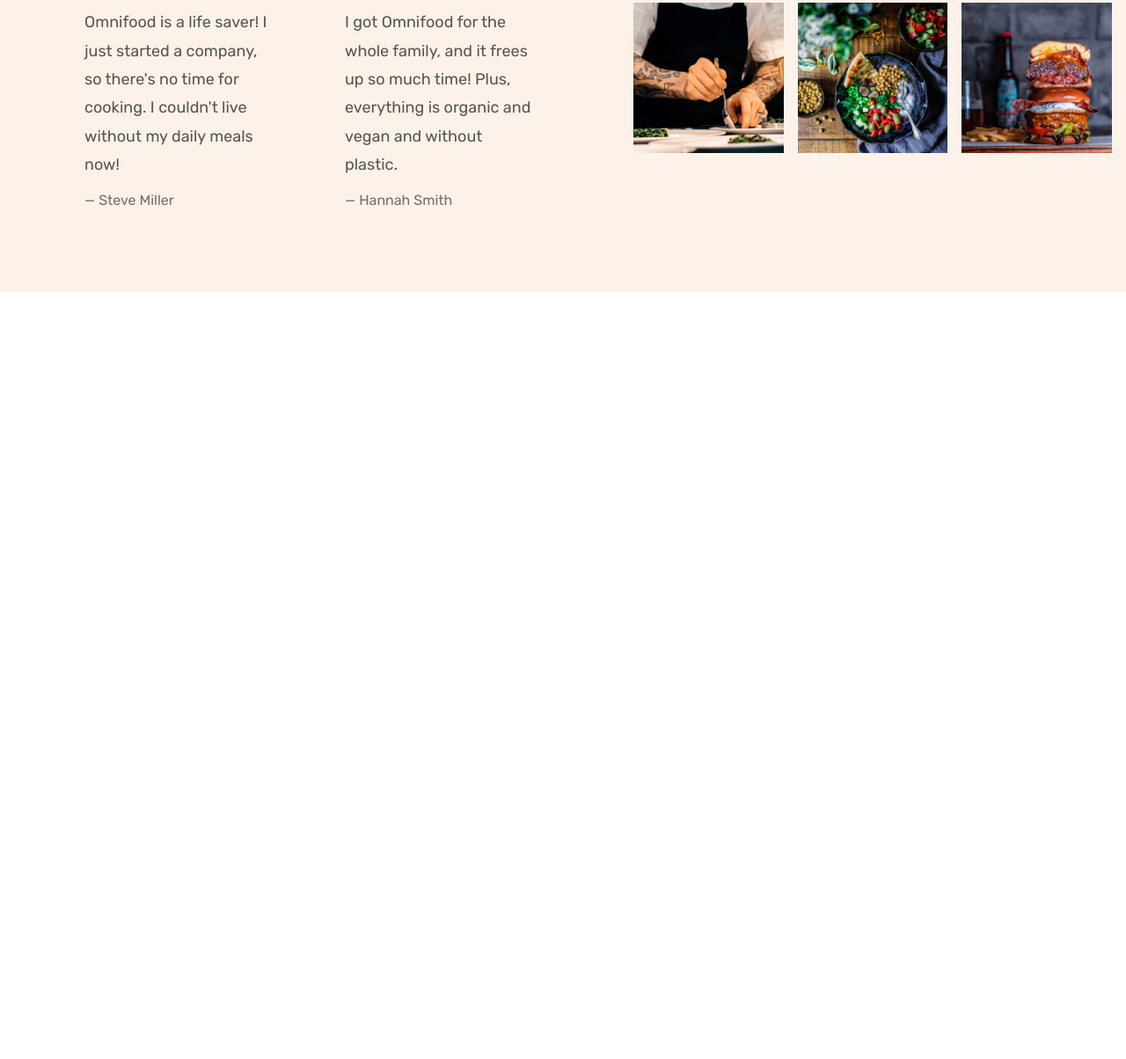
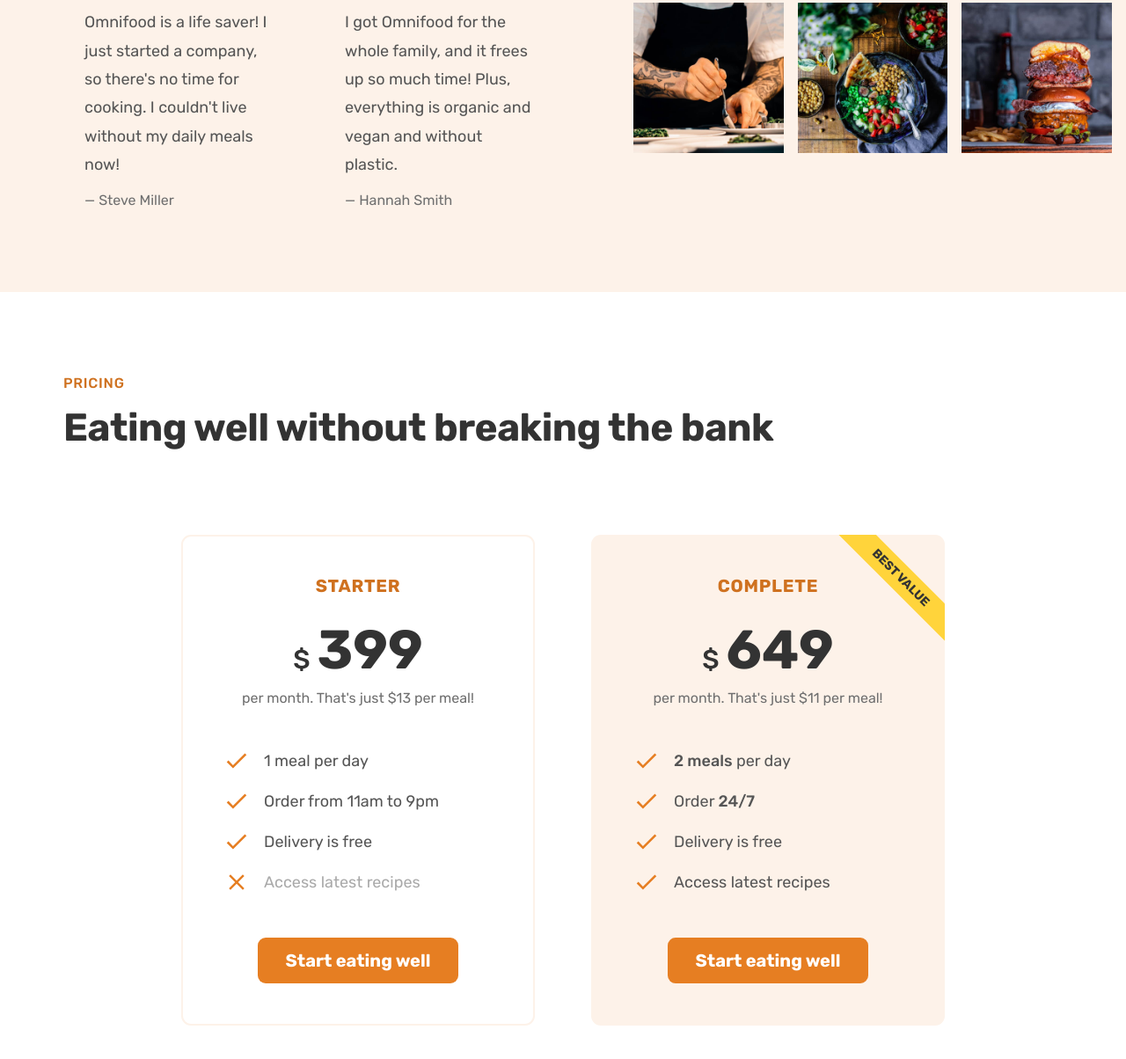
Before and after one commit to rosajen27/omnifood, a plain HTML site: page index.html in a window 1280 px wide. Shown: the part 4254-5458 px from the top of the page at 88% size. Before the commit the page ends 4586 px from the top, so only its background shows below. Drawn offline with nearby package versions, Linux system fonts and the light colour scheme.

Commit message:
build and style pricing section

```diff
--- a/assets/css/style.css
+++ b/assets/css/style.css
@@ -537,7 +537,7 @@
 }
 
 .gallery-item {
-    overflow: hidden;
+  overflow: hidden;
 }
 
 .gallery-item img {
@@ -548,5 +548,85 @@
 }
 
 .gallery-item img:hover {
-    transform: scale(1.1);
+  transform: scale(1.1);
 }
+
+/* SECTION: PRICING */
+.section-pricing {
+  padding: 9.6rem 0;
+}
+
+.pricing-plan {
+  border-radius: 11px;
+  width: 75%;
+  overflow: hidden;
+}
+
+.pricing-plan--starter {
+  justify-self: end;
+  border: 2px solid #fdf2e9;
+  padding: 4.6rem;
+}
+
+.faded-text {
+  opacity: 50%;
+}
+
+.pricing-plan--complete {
+  background-color: #fdf2e9;
+  padding: 4.8rem;
+
+  position: relative;
+}
+
+.pricing-plan--complete::after {
+  content: "Best Value";
+  position: absolute;
+  text-transform: uppercase;
+  font-size: 1.4rem;
+  font-weight: 700;
+  top: 6%;
+  right: -18%;
+  background-color: #ffd43b;
+  padding: 0.8rem 8rem;
+  color: #333;
+  transform: rotate(45deg);
+}
+
+.plan-header {
+  text-align: center;
+  margin-bottom: 4.8rem;
+}
+
+.plan-name {
+  color: #cf711f;
+  font-weight: 600;
+  font-size: 2rem;
+  text-transform: uppercase;
+  letter-spacing: 0.75px;
+  margin-bottom: 3.2rem;
+}
+
+.plan-price {
+  font-size: 6.2rem;
+  font-weight: 600;
+  color: #333;
+  margin-bottom: 1.6rem;
+}
+
+.plan-price span {
+  font-size: 3rem;
+  font-weight: 500;
+  margin-right: 0.8rem;
+}
+
+.plan-text {
+  font-size: 1.6rem;
+  line-height: 1.6rem;
+  color: #6f6f6f;
+}
+
+.plan-signup {
+  text-align: center;
+  margin-top: 4.8rem;
+}
--- a/index.html
+++ b/index.html
@@ -271,6 +271,7 @@
                     </figure>
                 </div>
             </div>
+            <!-- Photo Gallery -->
             <div class="gallery">
                 <figure class="gallery-item">
                     <img src="assets/img/gallery/gallery-1.jpg" alt="Photo of beautifully arranged food">
@@ -311,6 +312,76 @@
             </div>
         </section>
 
+        <!-- Pricing Section -->
+        <section class="section-pricing">
+            <div class="container">
+                <span class="subheading">Pricing</span>
+                <h2 class="heading-secondary">
+                    Eating well without breaking the bank
+                </h2>
+            </div>
+            <div class="container grid grid--2-cols">
+                <!-- Plan 1 -->
+                <div class="pricing-plan pricing-plan--starter">
+                    <header class="plan-header">
+                        <p class="plan-name">Starter</p>
+                        <p class="plan-price"><span>$</span>399</p>
+                        <p class="plan-text">per month. That's just $13 per meal!</p>
+                    </header>
+                    <ul class="list">
+                        <li class="list-item">
+                            <ion-icon class="list-icon" name="checkmark"></ion-icon>
+                            <span>1 meal per day</span>
+                        </li>
+                        <li class="list-item">
+                            <ion-icon class="list-icon" name="checkmark"></ion-icon>
+                            <span>Order from 11am to 9pm</span>
+                        </li>
+                        <li class="list-item">
+                            <ion-icon class="list-icon" name="checkmark"></ion-icon>
+                            <span>Delivery is free</span>
+                        </li>
+                        <li class="list-item">
+                            <ion-icon class="list-icon" name="close"></ion-icon>
+                            <span class="faded-text">Access latest recipes</span>
+                        </li>
+                    </ul>
+                    <div class="plan-signup">
+                        <a href="#" class="btn btn--full">Start eating well</a>
+                    </div>
+                </div>
+                <!-- Plan 2 -->
+                <div class="pricing-plan pricing-plan--complete">
+                    <header class="plan-header">
+                        <p class="plan-name">Complete</p>
+                        <p class="plan-price"><span>$</span>649</p>
+                        <p class="plan-text">per month. That's just $11 per meal!</p>
+                    </header>
+                    <ul class="list">
+                        <li class="list-item">
+                            <ion-icon class="list-icon" name="checkmark"></ion-icon>
+                            <span><strong>2 meals</strong> per day</span>
+                        </li>
+                        <li class="list-item">
+                            <ion-icon class="list-icon" name="checkmark"></ion-icon>
+                            <span>Order <strong>24/7</strong></span>
+                        </li>
+                        <li class="list-item">
+                            <ion-icon class="list-icon" name="checkmark"></ion-icon>
+                            <span>Delivery is free</span>
+                        </li>
+                        <li class="list-item">
+                            <ion-icon class="list-icon" name="checkmark"></ion-icon>
+                            <span>Access latest recipes</span>
+                        </li>
+                    </ul>
+                    <div class="plan-signup">
+                        <a href="#" class="btn btn--full">Start eating well</a>
+                    </div>
+                </div>
+            </div>
+        </section>
+
     </main>
 
     <script src="https://unpkg.com/ionicons@4.5.10-0/dist/ionicons.js"></script>
```
